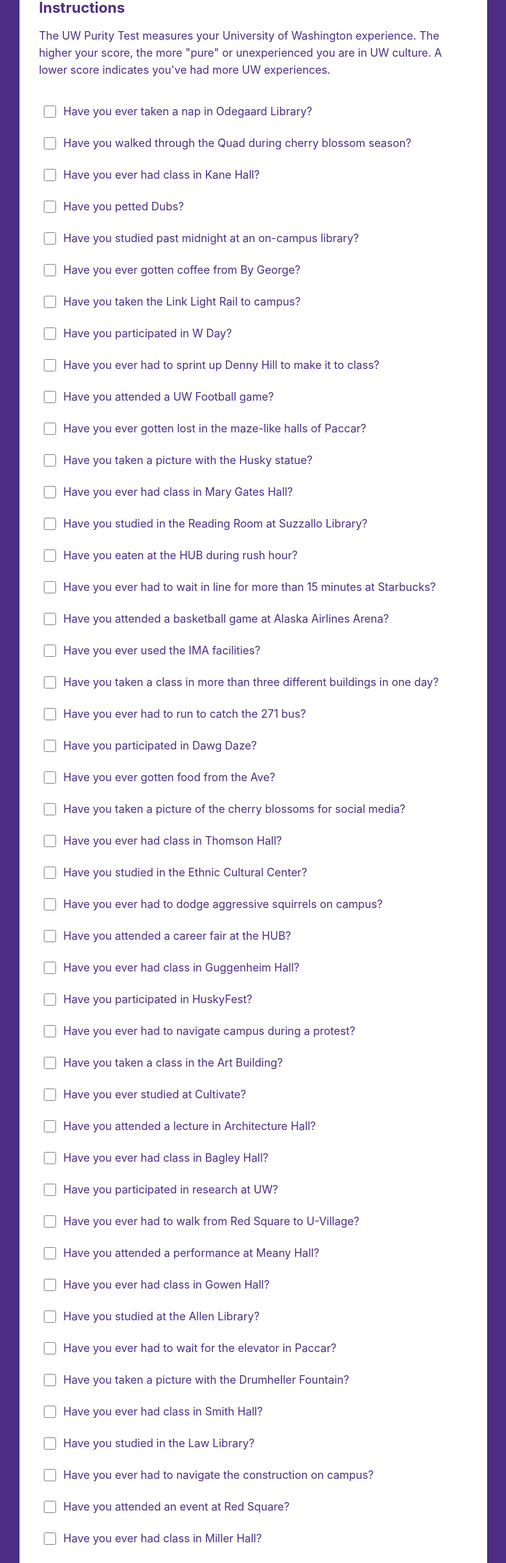
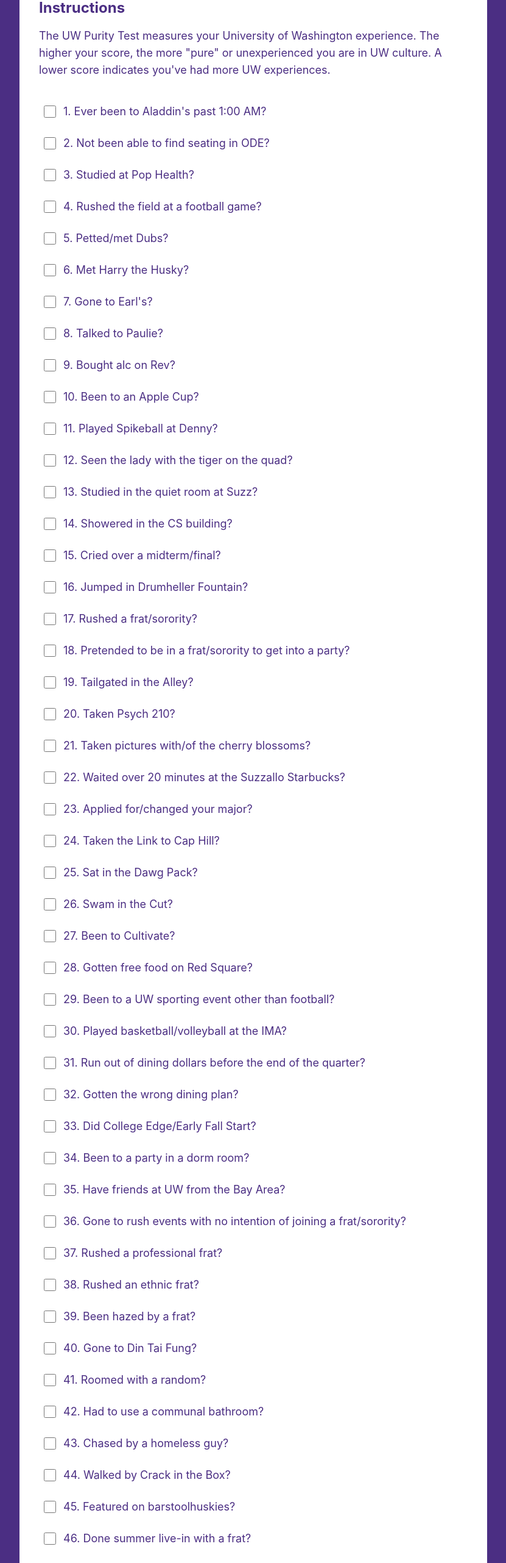
Before and after one commit to nimaib2/husky-purity-test, a React (Vite) app: page / in a window 1280 px wide. Shown: the part 223-2786 px from the top of the page at 61% size, without its empty margins (224-1055 px from the left). Built offline with nearby package versions, Linux system fonts and the light colour scheme; no server answers.

Commit message:
added in new questions

```diff
--- a/src/data/questions.ts
+++ b/src/data/questions.ts
@@ -1,111 +1,102 @@
 export const uwQuestions = [
-  "Have you ever taken a nap in Odegaard Library?",
-  "Have you walked through the Quad during cherry blossom  season?",
-  "Have you ever had class in Kane Hall?",
-  "Have you petted Dubs?",
-  "Have you studied past midnight at an on-campus library?",
-  "Have you ever gotten coffee from By George?",
-  "Have you taken the Link Light Rail to campus?",
-  "Have you participated in W Day?",
-  "Have you ever had to sprint up Denny Hill to make it to class?",
-  "Have you attended a UW Football game?",
-  "Have you ever gotten lost in the maze-like halls of Paccar?",
-  "Have you taken a picture with the Husky statue?",
-  "Have you ever had class in Mary Gates Hall?",
-  "Have you studied in the Reading Room at Suzzallo Library?",
-  "Have you eaten at the HUB during rush hour?",
-  "Have you ever had to wait in line for more than 15 minutes at Starbucks?",
-  "Have you attended a basketball game at Alaska Airlines Arena?",
-  "Have you ever used the IMA facilities?",
-  "Have you taken a class in more than three different buildings in one day?",
-  "Have you ever had to run to catch the 271 bus?",
-  "Have you participated in Dawg Daze?",
-  "Have you ever gotten food from the Ave?",
-  "Have you taken a picture of the cherry blossoms for social media?",
-  "Have you ever had class in Thomson Hall?",
-  "Have you studied in the Ethnic Cultural Center?",
-  "Have you ever had to dodge aggressive squirrels on campus?",
-  "Have you attended a career fair at the HUB?",
-  "Have you ever had class in Guggenheim Hall?",
-  "Have you participated in HuskyFest?",
-  "Have you ever had to navigate campus during a protest?",
-  "Have you taken a class in the Art Building?",
-  "Have you ever studied at Cultivate?",
-  "Have you attended a lecture in Architecture Hall?",
-  "Have you ever had class in Bagley Hall?",
-  "Have you participated in research at UW?",
-  "Have you ever had to walk from Red Square to U-Village?",
-  "Have you attended a performance at Meany Hall?",
-  "Have you ever had class in Gowen Hall?",
-  "Have you studied at the Allen Library?",
-  "Have you ever had to wait for the elevator in Paccar?",
-  "Have you taken a picture with the Drumheller Fountain?",
-  "Have you ever had class in Smith Hall?",
-  "Have you studied in the Law Library?",
-  "Have you ever had to navigate the construction on campus?",
-  "Have you attended an event at Red Square?",
-  "Have you ever had class in Miller Hall?",
-  "Have you studied in the Engineering Library?",
-  "Have you ever had to walk through the rain without an umbrella?",
-  "Have you attended a club meeting in the HUB?",
-  "Have you ever had class in Denny Hall?",
-  "Have you studied in the Health Sciences Library?",
-  "Have you ever had to find parking on campus?",
-  "Have you attended a lecture in Physics/Astronomy Building?",
-  "Have you ever had class in Johnson Hall?",
-  "Have you studied in the Fisheries Teaching and Research Center?",
-  "Have you ever had to navigate the underground tunnels?",
-  "Have you attended an event at the Burke Museum?",
-  "Have you ever had class in Savery Hall?",
-  "Have you studied in the Music Library?",
-  "Have you ever had to walk up the steps to Drumheller Fountain?",
-  "Have you attended a lecture in the Chemistry Building?",
-  "Have you ever had class in Raitt Hall?",
-  "Have you studied in the Foster Business Library?",
-  "Have you ever had to wait for the bus in the rain?",
-  "Have you attended an event at the HUB lawn?",
-  "Have you ever had class in More Hall?",
-  "Have you studied in the Drama Library?",
-  "Have you ever had to find a study room during finals week?",
-  "Have you attended a lecture in the Physics/Astronomy Building?",
-  "Have you ever had class in Anderson Hall?",
-  "Have you studied in the Mathematics Research Library?",
-  "Have you ever had to walk through the Quad when it's empty?",
-  "Have you attended an event at the Intellectual House?",
-  "Have you ever had class in Loew Hall?",
-  "Have you studied in the Built Environments Library?",
-  "Have you ever had to navigate campus during a power outage?",
-  "Have you attended a lecture in Mechanical Engineering Building?",
-  "Have you ever had class in Condon Hall?",
-  "Have you studied in the Bothell Library?",
-  "Have you ever had to find a quiet study spot during midterms?",
-  "Have you attended an event at the Waterfront Activities Center?",
-  "Have you ever had class in Bloedel Hall?",
-  "Have you studied in the Tacoma Library?",
-  "Have you ever had to walk through campus during a snowstorm?",
-  "Have you attended a lecture in Guthrie Hall?",
-  "Have you ever had class in the Marine Studies Building?",
-  "Have you studied in the Gates Law Library?",
-  "Have you ever had to navigate campus during a heat wave?",
-  "Have you attended an event at the Sylvan Grove Theater?",
-  "Have you ever had class in the Fisheries Teaching Building?",
-  "Have you studied in the Friday Harbor Library?",
-  "Have you ever had to find a microwave on campus?",
-  "Have you attended a lecture in the Ocean Sciences Building?",
-  "Have you ever had class in the Environmental Safety Building?",
-  "Have you studied in the East Asia Library?",
-  "Have you ever had to navigate campus during a fog?",
-  "Have you attended an event at the Medicinal Herb Garden?",
-  "Have you ever had class in the Marine Sciences Building?",
-  "Have you studied in the Special Collections?",
-  "Have you ever had to find a printer on campus?",
-  "Have you attended a lecture in the Atmospheric Sciences Building?",
-  "Have you ever had class in the Plant Laboratory?",
-  "Have you studied in the Map Collection?",
-  "Have you ever had to navigate campus during sunset?",
-  "Have you attended an event at the UW Farm?",
-  "Have you ever had class in the Oceanography Building?",
-  "Have you studied in the Government Publications?",
-  "Have you ever had to find a water bottle filling station?",
-  "Have you attended a lecture in the Aerospace Building?"
+  "1. Ever been to Aladdin's past 1:00 AM?",
+  "2. Not been able to find seating in ODE?",
+  "3. Studied at Pop Health?",
+  "4. Rushed the field at a football game?",
+  "5. Petted/met Dubs?",
+  "6. Met Harry the Husky?",
+  "7. Gone to Earl's?",
+  "8. Talked to Paulie?",
+  "9. Bought alc on Rev?",
+  "10. Been to an Apple Cup?",
+  "11. Played Spikeball at Denny?",
+  "12. Seen the lady with the tiger on the quad?",
+  "13. Studied in the quiet room at Suzz?",
+  "14. Showered in the CS building?",
+  "15. Cried over a midterm/final?",
+  "16. Jumped in Drumheller Fountain?",
+  "17. Rushed a frat/sorority?",
+  "18. Pretended to be in a frat/sorority to get into a party?",
+  "19. Tailgated in the Alley?",
+  "20. Taken Psych 210?",
+  "21. Taken pictures with/of the cherry blossoms?",
+  "22. Waited over 20 minutes at the Suzzallo Starbucks?",
+  "23. Applied for/changed your major?",
+  "24. Taken the Link to Cap Hill?",
+  "25. Sat in the Dawg Pack?",
+  "26. Swam in the Cut?",
+  "27. Been to Cultivate?",
+  "28. Gotten free food on Red Square?",
+  "29. Been to a UW sporting event other than football?",
+  "30. Played basketball/volleyball at the IMA?",
+  "31. Run out of dining dollars before the end of the quarter?",
+  "32. Gotten the wrong dining plan?",
+  "33. Did College Edge/Early Fall Start?",
+  "34. Been to a party in a dorm room?",
+  "35. Have friends at UW from the Bay Area?",
+  "36. Gone to rush events with no intention of joining a frat/sorority?",
+  "37. Rushed a professional frat?",
+  "38. Rushed an ethnic frat?",
+  "39. Been hazed by a frat?",
+  "40. Gone to Din Tai Fung?",
+  "41. Roomed with a random?",
+  "42. Had to use a communal bathroom?",
+  "43. Chased by a homeless guy?",
+  "44. Walked by Crack in the Box?",
+  "45. Featured on barstoolhuskies?",
+  "46. Done summer live-in with a frat?",
+  "47. Tried wasting your dining dollars?",
+  "48. Pulled an all-nighter to study?",
+  "49. Gave a random person directions to somewhere on campus?",
+  "50. Gone on a field trip for a class?",
+  "51. Been to Insomnia past 1 AM?",
+  "52. Justified skipping class by saying it's recorded?",
+  "53. Spent the night in someone else's dorm?",
+  "54. Pulled an all-nighter?",
+  "55. Gone to GasWorks?",
+  "56. Got lost in Padelford?",
+  "57. Shown up to class hungover/drunk?",
+  "58. Crossed campus for a booty call?",
+  "59. Seen a furry?",
+  "60. Used your fake at HMART?",
+  "61. Let a homeless person into a dorm?",
+  "62. Vandalized someone's dorm?",
+  "63. Been shirtless on Denny?",
+  "64. Ran out of toilet paper mid-shit?",
+  "65. Been walked in on?",
+  "66. Failed a class?",
+  "67. Had to go to the hospital because you were drunk?",
+  "68. Wore shorts in the rain because you didn't check the weather?",
+  "69. Dropped a class because of a teacher's accent?",
+  "70. Spent the night on the Porch?",
+  "71. Stolen alc from a party?",
+  "72. Had to pay over $15 to get into a party that was initially free?",
+  "73. Been an international student?",
+  "74. Gone to a Tigerz party?",
+  "75. Been denied from entering a frat party?",
+  "76. Seen tourists in Suzzallo?",
+  "77. Had a 3+ day bender?",
+  "78. Drank multiple times in one day?",
+  "79. Been let into TDX as your first frat?",
+  "80. Almost got hit by a bus?",
+  "81. Lost your Husky ID and found it on the UW snap?",
+  "82. Never gone to a class after the first week?",
+  "83. Had your clothes thrown out of the dryer?",
+  "84. Gotten locked out of your room/lost your key?",
+  "85. Got a noise complaint from the RA?",
+  "86. Couldn't get the TV in a lounge to work?",
+  "87. Caught a couple making out in a lounge?",
+  "88. Been attacked by geese on the Quad?",
+  "89. Gone to Aladdin's drunk?",
+  "90. Had the fire alarm pulled past midnight?",
+  "91. Gone to the IMA for something other than the gym?",
+  "92. Gotten flashed by a homeless person?",
+  "93. Gotten into a snowball fight on Denny/Greek Row?",
+  "94. Had a campus celebrity?",
+  "95. Talked to someone during Dawg Daze and never spoke to them again?",
+  "96. Had your friend group change after first quarter?",
+  "97. Attended 3+ Dawg Daze events?",
+  "98. Went to the HUB and played games?",
+  "99. Thrown up on the Link?",
+  "100. Gotten acai from By George?"
 ];
```
